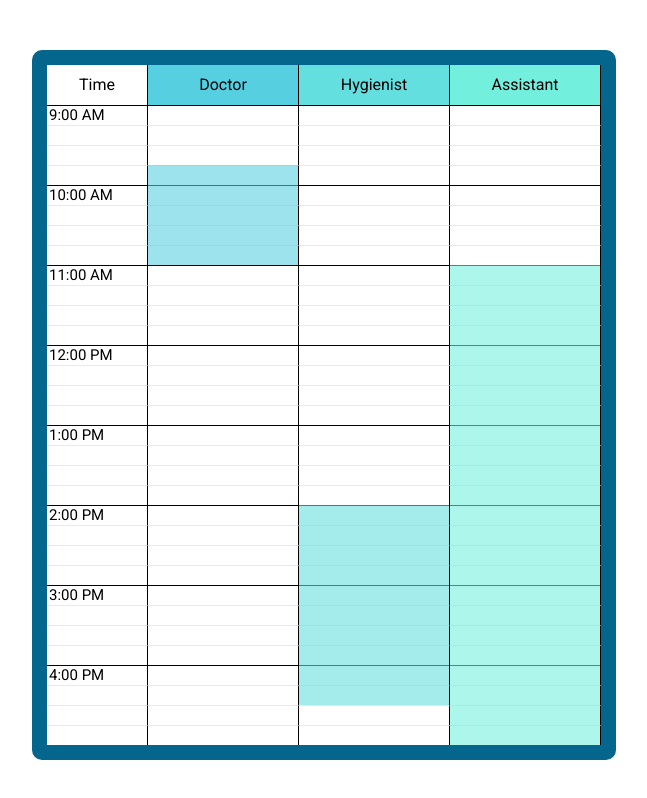
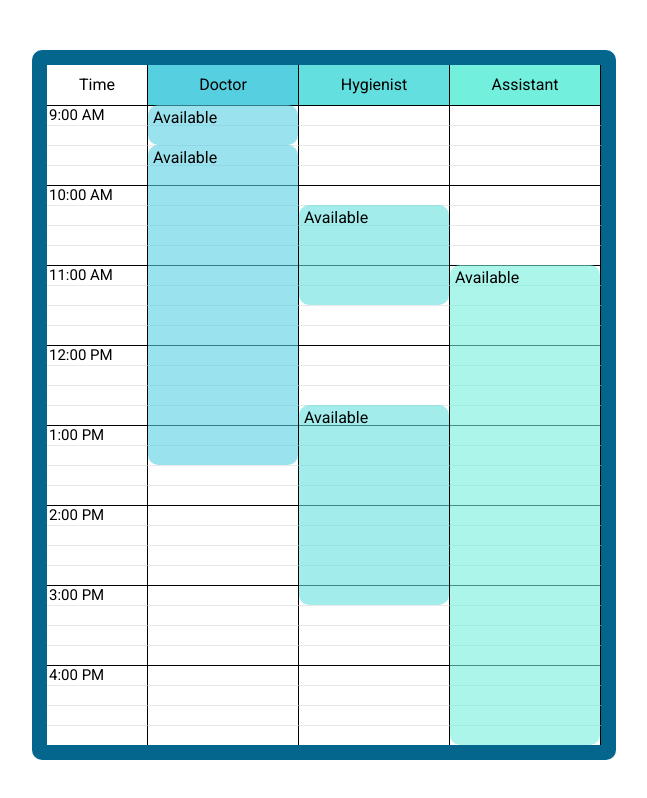
Before and after one commit to PopeDearden/scheduler, a React (Create React App) app: page / in a window 1280 px wide. Shown: the top 798 px of the page, without its empty margins (18-665 px from the left). Built offline with nearby package versions, Linux system fonts and the light colour scheme.

Commit message:
can schedule multiple spots now

```diff
--- a/src/App.scss
+++ b/src/App.scss
@@ -12,6 +12,10 @@ $Boxwidth: 450px + 100px + 4px;
 .Available{
   margin: 0px;
   padding:0px;
+}
+
+#Available{
+  padding: 5px;
 }
 .ScheduleBox{
   display: flex;
--- a/src/Components/Schedule/ScheduleFilled.jsx
+++ b/src/Components/Schedule/ScheduleFilled.jsx
@@ -9,15 +9,18 @@ export default function ScheduleFilled({ available, color }) {
             {available.map((time, index) => {
                 return (
                     <div style={{
-                        position: "relative",
+                        position: "absolute",
                         width: "150px",
                         height: `${(time.end - time.start) * 20}px`,
                         width: "150px",
-                        backgroundColor: `${color}95`,
+                        backgroundColor: `${color}98`,
                         margin: "0px",
                         padding: "0px",
-                        bottom: `${(34 - time.start)*20-40}px`
+                        borderRadius:"10px",
+                        top: `${(50+15+40+(time.start*20))}px`
+
                     }}>
+                        <p id="Available">Available</p>
                     </div>
                 )
             })}
--- a/src/data.json
+++ b/src/data.json
@@ -5,8 +5,12 @@
             "color":"#56cfe1",
             "availability": [
                 {
-                    "start": "3",
-                    "end": "8"
+                    "start": "0",
+                    "end": "2"
+                },
+                {
+                    "start": "2",
+                    "end": "18"
                 }
             ]
         },
@@ -15,8 +19,12 @@
             "color":"#64dfdf",
             "availability": [
                 {
-                    "start": "20",
-                    "end": "30"
+                    "start": "5",
+                    "end": "10"
+                },
+                {
+                    "start": "15",
+                    "end": "25"
                 }
             ]
         },
```
